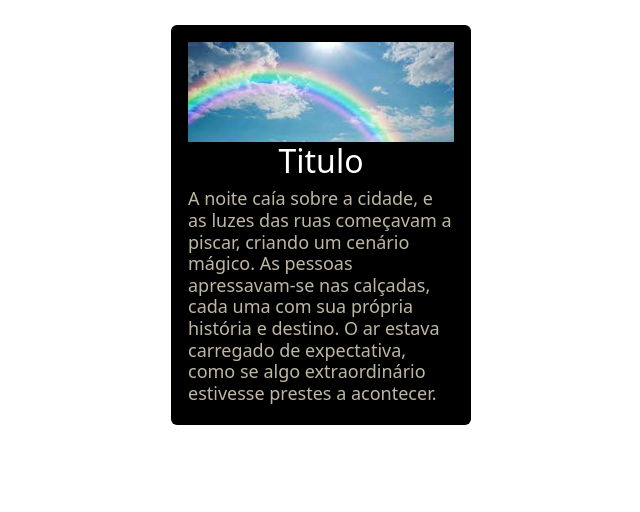
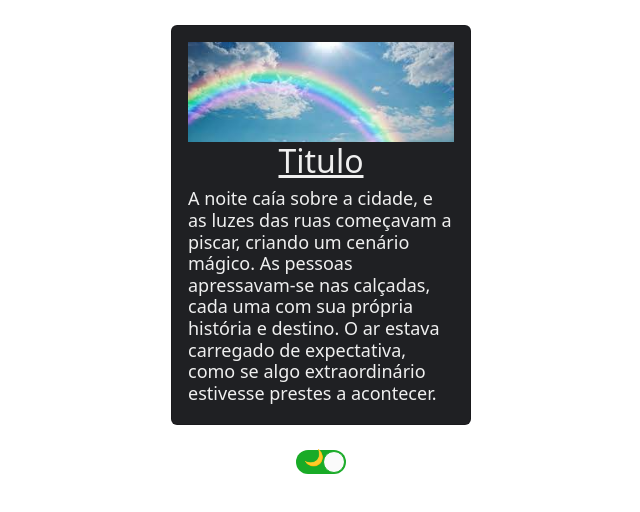
Before and after one commit to Kirnic21/vcard-template, a React (Vite) app: page / in a window 1280 px wide. Shown: the top 512 px of the page, without its empty margins (319-959 px from the left). Built offline with nearby package versions, Linux system fonts and the light colour scheme.

Commit message:
adicionar modo claro e escuro:

```diff
--- a/package.json
+++ b/package.json
@@ -17,10 +17,11 @@
     "react": "^18.2.0",
     "react-card-flip": "^1.2.2",
     "react-dom": "^18.2.0",
+    "react-responsive": "^9.0.2",
     "react-router-dom": "^6.16.0",
+    "react-toggle": "^4.1.3",
     "reactjs-flip-card": "^2.0.3",
     "sass": "1.35.1"
-
   },
   "devDependencies": {
     "@testing-library/jest-dom": "^6.1.3",
--- a/src/FlipCard.jsx
+++ b/src/FlipCard.jsx
@@ -24,12 +24,12 @@ function FlipCard({ card }) {
       >
         <div className="card front">
           <div className="card-body d-flex justify-content-center align-items-center">
-            <p className="card-text fs-1 fw-bold"><Frente></Frente></p>
+            <div className="card-text fs-1 fw-bold"><Frente></Frente></div>
           </div>
         </div>
         <div className="card back">
           <div className="card-body d-flex justify-content-center align-items-center">
-            <p className="card-text fs-1 fw-bold"><Verso></Verso></p>
+            <div className="card-text fs-1 fw-bold"><Verso></Verso></div>
           </div>
         </div>
       </div>
--- a/src/Frente.jsx
+++ b/src/Frente.jsx
@@ -1,6 +1,6 @@
 import React from 'react';
 import ss from './assets/ss.jpeg';
-
+import { DarkModeToggle } from './Toggle';
 const Frente = () => {
   return (
     <div className="frente">
@@ -8,6 +8,7 @@ const Frente = () => {
       <h2 className="titulo">Titulo</h2>
       <h3 className='descricao'>A noite caía sobre a cidade, e as luzes das ruas começavam a piscar, criando um cenário mágico. As pessoas apressavam-se nas calçadas, cada uma com sua própria história e destino. O ar estava carregado de expectativa, como se algo extraordinário estivesse prestes a acontecer.
 </h3>
+
     </div>
   );
 }
--- /dev/null
+++ b/src/Toggle.jsx
@@ -0,0 +1,30 @@
+import React, { useState,useEffect } from "react";
+import Toggle from "react-toggle";
+import { useMediaQuery } from "react-responsive";
+import "react-toggle/style.css" // for ES6 modules
+export const DarkModeToggle = () => {
+  const [isDark, setIsDark] = useState(true);
+
+  const systemPrefersDark = useMediaQuery(
+    {
+      query: "(prefers-color-scheme: dark)",
+    },
+    undefined,
+    (isSystemDark) => setIsDark(isSystemDark)
+  );
+  useEffect(() => {
+    if (isDark) {
+      document.body.classList.add('dark');
+    } else {
+      document.body.classList.remove('dark');
+    }
+  }, [isDark]);
+  return (
+    <Toggle
+      checked={isDark}
+      onChange={({ target }) => setIsDark(target.checked)}
+      icons={{ checked: "🌙", unchecked: "🔆" }}
+      aria-label="Dark mode toggle"
+    />
+  );
+};
--- a/src/VCard.jsx
+++ b/src/VCard.jsx
@@ -6,6 +6,7 @@ import FlipCard from "./FlipCard";
 
 import "bootstrap/dist/css/bootstrap.min.css";
 import "./styles.scss";
+import { DarkModeToggle } from "./Toggle";
 const cards = [
     {
       id: "1",
@@ -36,10 +37,15 @@ const VCard = ()=>{
 
 
     return(
-        //se virado e falso, renderizar frente
+       <div>
         <div className="pagina">
       <FlipCard card={cards[1]}></FlipCard>
+
         </div>
+        <div className="toggle">
+         <DarkModeToggle></DarkModeToggle>
+         </div>
+         </div>
     )
 }
 export default VCard
--- a/src/styles.scss
+++ b/src/styles.scss
@@ -1,14 +1,29 @@
 @import url('https://fonts.googleapis.com/css2?family=Ubuntu:wght@400;700&display=swap');
+body{
+  --color-background:#000000;
+  --color-foreground:#fff ;
+
+}
+body.dark {
+  --color-background: #1f2023;
+  --color-foreground: #efefef;
+
+}
+
 *{
   margin:0px;
   padding:0px;
+}
+.toggle{
+  display: flex;
+  justify-content: center;
 }
 .container {
   height: 100vh;
 }
 .metadados{
   font-size: 15px;
-  color: #BEB7A4;
+  color: var(--color-foreground);
 }
 .pagina{
   display: flex;
@@ -16,7 +31,7 @@
 }
 .descricao{
   font-size: 18px;
-  color: #BEB7A4;
+  color: var(--color-foreground);
 }
 .imagem{
   object-fit:cover;
@@ -26,6 +41,7 @@
 .titulo{
   display: flex;
   justify-content: center;
+  text-decoration: underline;
 }
 .flip-card-outer {
   width: 300px;
@@ -64,15 +80,23 @@
       &.front {
         transform: rotateY(0);
         font-size: 36px;
-        background-color: #000000;
-        color: #fff;
+        background-color:var(--color-background);
+        color: var(--color-foreground);
       }
 
       &.back {
         transform: rotateY(180deg);
-        background-color: #000000;
-        color: #2d2d2d;
+        background-color: var(--color-background);
+        color:var(--color-foreground)
       }
     }
   }
+
 }
+@media (prefers-color-scheme:light ) {
+  body {
+    --color-background:#dadada;
+    --color-foreground:#003459;
+
+  }
+}
```
Also changed, not shown: 1 other file (tests, documents, lock files or other folders).
